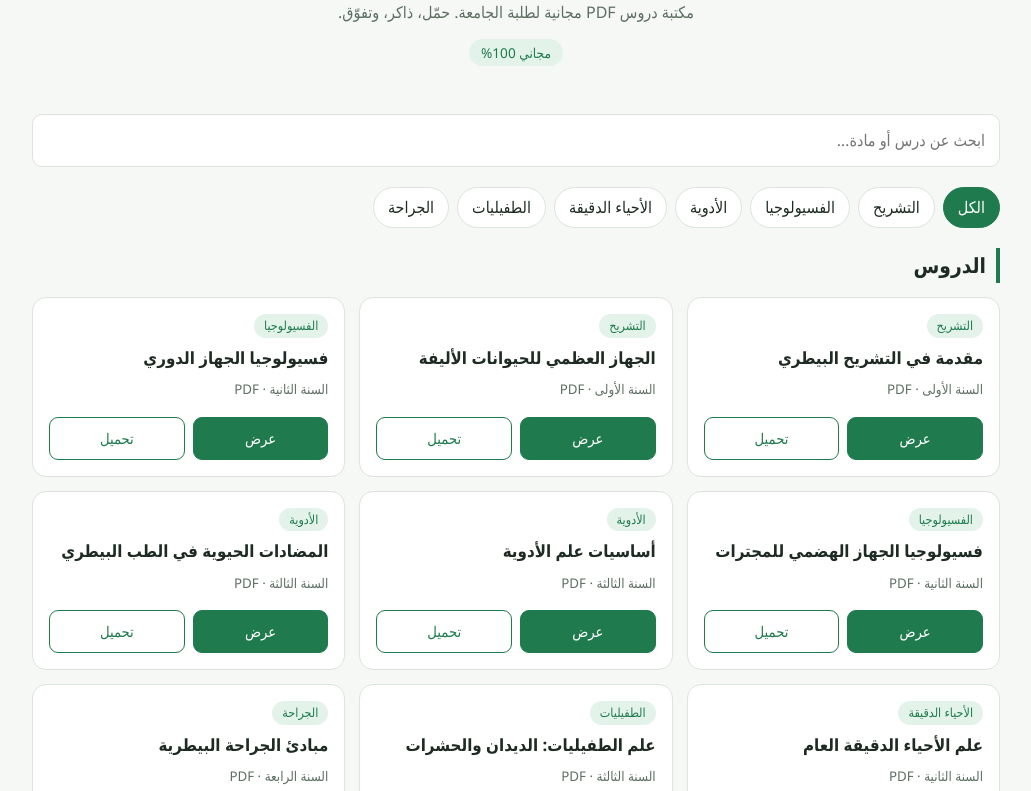
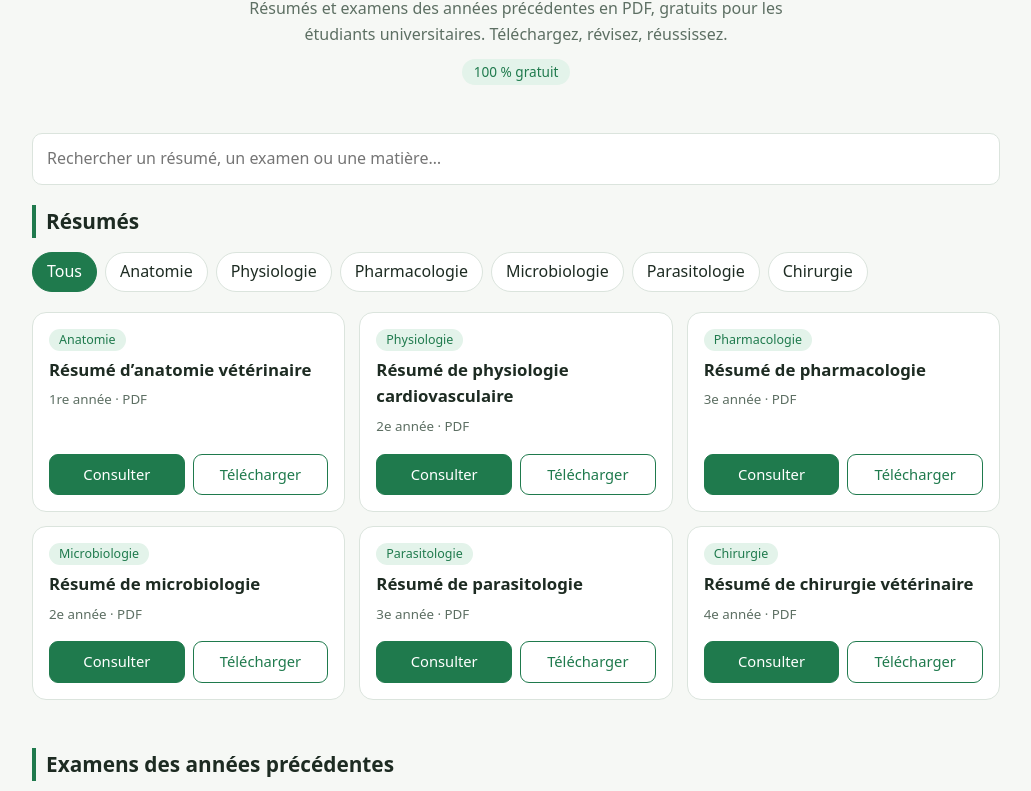
Before and after one commit to sailaanouredine/Sailaa-vet, a plain HTML site: page index.html in a window 1280 px wide. Shown: the part 111-902 px from the top of the page, without its empty margins (124-1155 px from the left). Drawn offline with Linux system fonts and the light colour scheme.

Commit message:
index.html

```diff
--- a/index.html
+++ b/index.html
@@ -1,12 +1,12 @@
 <!DOCTYPE html>
-<html lang="ar" dir="rtl">
+<html lang="fr" dir="ltr">
 <head>
 <meta charset="utf-8">
 <meta name="viewport" content="width=device-width, initial-scale=1, viewport-fit=cover">
-<title>sailaa vet | دروس PDF مجانية لطلبة الجامعة</title>
-<meta name="description" content="sailaa vet: موقع تعليمي مجاني لطلبة الجامعة، دروس PDF وامتحانات السنوات السابقة في الطب البيطري.">
-<meta property="og:title" content="sailaa vet | دروس PDF مجانية لطلبة الجامعة">
-<meta property="og:description" content="دروس PDF وامتحانات السنوات السابقة، مجانًا.">
+<title>sailaa vet | Résumés et examens PDF gratuits pour étudiants</title>
+<meta name="description" content="sailaa vet : site pédagogique gratuit pour les étudiants universitaires. Résumés et examens des années précédentes en PDF (médecine vétérinaire).">
+<meta property="og:title" content="sailaa vet | Résumés et examens PDF gratuits pour étudiants">
+<meta property="og:description" content="Résumés et examens des années précédentes en PDF, gratuitement.">
 <meta property="og:type" content="website">
 <meta name="robots" content="noindex, nofollow">
 <style>
@@ -15,10 +15,10 @@
 :root[data-theme="dark"]{--bg:#121a15;--card:#1a2520;--text:#e8f1ea;--muted:#9bb0a2;--brand:#4cc38a;--brand2:#1f3329;--line:#2b3b32}
 html{scroll-padding-top:env(safe-area-inset-top,0px)}
 *{box-sizing:border-box}
-body{margin:0;background:var(--bg);color:var(--text);font-family:"Segoe UI",Tahoma,"Noto Naskh Arabic",Arial,sans-serif;line-height:1.7}
+body{margin:0;background:var(--bg);color:var(--text);font-family:system-ui,-apple-system,"Segoe UI",Roboto,Arial,sans-serif;line-height:1.6}
 .wrap{max-width:1000px;margin:auto;padding:0 16px}
 header{padding:48px 0 28px;text-align:center}
-.logo{font-size:2rem;font-weight:800;color:var(--brand);letter-spacing:.5px;direction:ltr}
+.logo{font-size:2rem;font-weight:800;color:var(--brand);letter-spacing:.5px}
 header p{color:var(--muted);max-width:560px;margin:8px auto 0}
 .badge{display:inline-block;background:var(--brand2);color:var(--brand);padding:2px 12px;border-radius:99px;font-size:.85rem;margin-top:12px}
 .tools{display:flex;gap:10px;flex-wrap:wrap;margin:20px 0}
@@ -35,8 +35,7 @@ input{flex:1;min-width:200px;padding:12px 14px;border:1px solid var(--line);bord
 .btns a{flex:1;text-align:center;padding:8px;border-radius:9px;text-decoration:none;font-size:.92rem;border:1px solid var(--brand);color:var(--brand)}
 .btns a.main{background:var(--brand);color:#fff}
 .empty{text-align:center;color:var(--muted);padding:30px}
-h2{margin:8px 0 14px;font-size:1.3rem;border-right:4px solid var(--brand);padding-right:10px}
-.sol{background:var(--brand);color:#fff}
+h2{margin:8px 0 14px;font-size:1.3rem;border-left:4px solid var(--brand);padding-left:10px}
 footer{text-align:center;color:var(--muted);font-size:.85rem;padding:24px 0 40px;border-top:1px solid var(--line)}
 </style>
 </head>
@@ -44,70 +43,72 @@ footer{text-align:center;color:var(--muted);font-size:.85rem;padding:24px 0 40px
 <div class="wrap">
 <header>
   <div class="logo">sailaa vet</div>
-  <p>مكتبة دروس PDF مجانية لطلبة الجامعة. حمّل، ذاكر، وتفوّق.</p>
-  <span class="badge">مجاني 100%</span>
+  <p>Résumés et examens des années précédentes en PDF, gratuits pour les étudiants universitaires. Téléchargez, révisez, réussissez.</p>
+  <span class="badge">100 % gratuit</span>
 </header>
 
-<div class="tools"><input id="q" type="search" placeholder="ابحث عن درس أو مادة…" aria-label="بحث"></div>
+<div class="tools"><input id="q" type="search" placeholder="Rechercher un résumé, un examen ou une matière…" aria-label="Recherche"></div>
+
+<h2 id="summaries">Résumés</h2>
 <div class="chips" id="chips"></div>
-<h2 id="lessons">الدروس</h2>
 <div class="grid" id="list"></div>
 
-<h2 id="exams">امتحانات السنوات السابقة</h2>
+<h2 id="exams">Examens des années précédentes</h2>
 <div class="chips" id="echips"></div>
 <div class="grid" id="elist"></div>
 
-<footer>© sailaa vet — محتوى تعليمي مجاني للطلبة</footer>
+<footer>© sailaa vet — Contenu pédagogique gratuit pour les étudiants</footer>
 </div>
 
 <script>
-// ===== لإضافة درس جديد: أضف سطرًا هنا وضع رابط ملف PDF في url =====
-const LESSONS = [
-  {t:"مقدمة في التشريح البيطري",s:"التشريح",y:"السنة الأولى",url:"#"},
-  {t:"الجهاز العظمي للحيوانات الأليفة",s:"التشريح",y:"السنة الأولى",url:"#"},
-  {t:"فسيولوجيا الجهاز الدوري",s:"الفسيولوجيا",y:"السنة الثانية",url:"#"},
-  {t:"فسيولوجيا الجهاز الهضمي للمجترات",s:"الفسيولوجيا",y:"السنة الثانية",url:"#"},
-  {t:"أساسيات علم الأدوية",s:"الأدوية",y:"السنة الثالثة",url:"#"},
-  {t:"المضادات الحيوية في الطب البيطري",s:"الأدوية",y:"السنة الثالثة",url:"#"},
-  {t:"علم الأحياء الدقيقة العام",s:"الأحياء الدقيقة",y:"السنة الثانية",url:"#"},
-  {t:"علم الطفيليات: الديدان والحشرات",s:"الطفيليات",y:"السنة الثالثة",url:"#"},
-  {t:"مبادئ الجراحة البيطرية",s:"الجراحة",y:"السنة الرابعة",url:"#"}
+const ALL="Tous";
+function esc(x){return x.replace(/[&<>"]/g,c=>({"&":"&amp;","<":"&lt;",">":"&gt;",'"':"&quot;"}[c]))}
+function card(i,sub){return `<div class="card"><span class="tag">${esc(i.tag)}</span><h3>${esc(i.t)}</h3><small>${esc(sub)}</small><div class="btns"><a class="main" href="${esc(i.url)}" target="_blank" rel="noopener">Consulter</a><a href="${esc(i.url)}" target="_blank" rel="noopener">Télécharger</a></div></div>`}
+
+// ===== Pour ajouter un résumé : ajoutez une ligne ici et mettez le lien du PDF dans url =====
+const SUMMARIES=[
+  {t:"Résumé d’anatomie vétérinaire",s:"Anatomie",y:"1re année",url:"#"},
+  {t:"Résumé de physiologie cardiovasculaire",s:"Physiologie",y:"2e année",url:"#"},
+  {t:"Résumé de pharmacologie",s:"Pharmacologie",y:"3e année",url:"#"},
+  {t:"Résumé de microbiologie",s:"Microbiologie",y:"2e année",url:"#"},
+  {t:"Résumé de parasitologie",s:"Parasitologie",y:"3e année",url:"#"},
+  {t:"Résumé de chirurgie vétérinaire",s:"Chirurgie",y:"4e année",url:"#"}
 ];
-let cat="الكل";
-const list=document.getElementById("list"),chips=document.getElementById("chips"),q=document.getElementById("q");
-const cats=["الكل",...new Set(LESSONS.map(l=>l.s))];
-function esc(x){return x.replace(/[&<>"]/g,c=>({"&":"&amp;","<":"&lt;",">":"&gt;",'"':"&quot;"}[c]))}
-function drawChips(){chips.innerHTML=cats.map(c=>`<button class="chip ${c===cat?"on":""}" data-c="${esc(c)}">${esc(c)}</button>`).join("")}
-function draw(){
+// ===== Pour ajouter un examen : ajoutez une ligne (sol:true s’il y a le corrigé) =====
+const EXAMS=[
+  {t:"Examen d’anatomie vétérinaire",s:"Anatomie",y:"2025",sol:true,url:"#"},
+  {t:"Examen de physiologie cardiovasculaire",s:"Physiologie",y:"2025",url:"#"},
+  {t:"Examen de pharmacologie",s:"Pharmacologie",y:"2024",sol:true,url:"#"},
+  {t:"Examen de microbiologie",s:"Microbiologie",y:"2024",url:"#"},
+  {t:"Examen de parasitologie",s:"Parasitologie",y:"2023",url:"#"},
+  {t:"Examen de chirurgie vétérinaire",s:"Chirurgie",y:"2023",sol:true,url:"#"}
+];
+
+const q=document.getElementById("q");
+let cat=ALL,ey=ALL;
+const chips=document.getElementById("chips"),list=document.getElementById("list");
+const echips=document.getElementById("echips"),elist=document.getElementById("elist");
+const cats=[ALL,...new Set(SUMMARIES.map(l=>l.s))];
+const eyears=[ALL,...[...new Set(EXAMS.map(e=>e.y))].sort().reverse()];
+const chipHtml=(arr,on)=>arr.map(c=>`<button class="chip ${c===on?"on":""}" data-c="${esc(c)}">${esc(c)}</button>`).join("");
+const none=m=>`<div class="empty" style="grid-column:1/-1">${m}</div>`;
+
+function drawS(){
+  chips.innerHTML=chipHtml(cats,cat);
   const k=q.value.trim().toLowerCase();
-  const r=LESSONS.filter(l=>(cat==="الكل"||l.s===cat)&&(l.t+l.s).toLowerCase().includes(k));
-  list.innerHTML=r.length?r.map(l=>`<div class="card"><span class="tag">${esc(l.s)}</span><h3>${esc(l.t)}</h3><small>${esc(l.y)} · PDF</small><div class="btns"><a class="main" href="${esc(l.url)}" target="_blank" rel="noopener">عرض</a><a href="${esc(l.url)}" target="_blank" rel="noopener">تحميل</a></div></div>`).join(""):`<div class="empty" style="grid-column:1/-1">لا توجد نتائج مطابقة.</div>`;
+  const r=SUMMARIES.filter(l=>(cat===ALL||l.s===cat)&&(l.t+l.s).toLowerCase().includes(k));
+  list.innerHTML=r.length?r.map(l=>card({...l,tag:l.s},l.y+" · PDF")).join(""):none("Aucun résumé trouvé.");
 }
-chips.addEventListener("click",e=>{const b=e.target.closest(".chip");if(!b)return;cat=b.dataset.c;drawChips();draw()});
-q.addEventListener("input",draw);
-drawChips();draw();
-
-// ===== امتحانات السنوات السابقة: أضف سطرًا لكل امتحان (sol:true إن كان مع التصحيح) =====
-const EXAMS=[
-  {t:"امتحان التشريح البيطري",s:"التشريح",y:"2025",sol:true,url:"#"},
-  {t:"امتحان فسيولوجيا الجهاز الدوري",s:"الفسيولوجيا",y:"2025",url:"#"},
-  {t:"امتحان علم الأدوية",s:"الأدوية",y:"2024",sol:true,url:"#"},
-  {t:"امتحان الأحياء الدقيقة",s:"الأحياء الدقيقة",y:"2024",url:"#"},
-  {t:"امتحان الطفيليات",s:"الطفيليات",y:"2023",url:"#"},
-  {t:"امتحان الجراحة البيطرية",s:"الجراحة",y:"2023",sol:true,url:"#"}
-];
-let ey="الكل";
-const ech=document.getElementById("echips"),elist=document.getElementById("elist");
-const eyears=["الكل",...[...new Set(EXAMS.map(e=>e.y))].sort().reverse()];
-function drawEChips(){ech.innerHTML=eyears.map(c=>`<button class="chip ${c===ey?"on":""}" data-c="${esc(c)}">${esc(c)}</button>`).join("")}
 function drawE(){
+  echips.innerHTML=chipHtml(eyears,ey);
   const k=q.value.trim().toLowerCase();
-  const r=EXAMS.filter(e=>(ey==="الكل"||e.y===ey)&&(e.t+e.s).toLowerCase().includes(k));
-  elist.innerHTML=r.length?r.map(e=>`<div class="card"><span class="tag">${esc(e.y)}</span><h3>${esc(e.t)}</h3><small>${esc(e.s)} · PDF${e.sol?" · مع التصحيح":""}</small><div class="btns"><a class="main" href="${esc(e.url)}" target="_blank" rel="noopener">عرض</a><a href="${esc(e.url)}" target="_blank" rel="noopener">تحميل</a></div></div>`).join(""):`<div class="empty" style="grid-column:1/-1">لا توجد امتحانات مطابقة.</div>`;
+  const r=EXAMS.filter(e=>(ey===ALL||e.y===ey)&&(e.t+e.s).toLowerCase().includes(k));
+  elist.innerHTML=r.length?r.map(e=>card({...e,tag:e.y},e.s+" · PDF"+(e.sol?" · avec corrigé":""))).join(""):none("Aucun examen trouvé.");
 }
-ech.addEventListener("click",ev=>{const b=ev.target.closest(".chip");if(!b)return;ey=b.dataset.c;drawEChips();drawE()});
-q.addEventListener("input",drawE);
-drawEChips();drawE();
+chips.addEventListener("click",e=>{const b=e.target.closest(".chip");if(b){cat=b.dataset.c;drawS()}});
+echips.addEventListener("click",e=>{const b=e.target.closest(".chip");if(b){ey=b.dataset.c;drawE()}});
+q.addEventListener("input",()=>{drawS();drawE()});
+drawS();drawE();
 </script>
 </body>
 </html>
```
